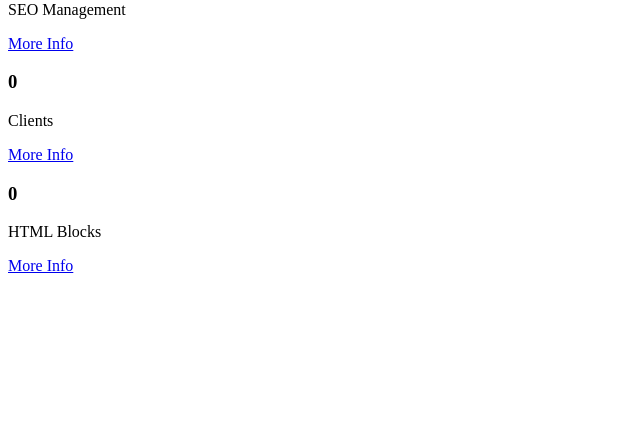
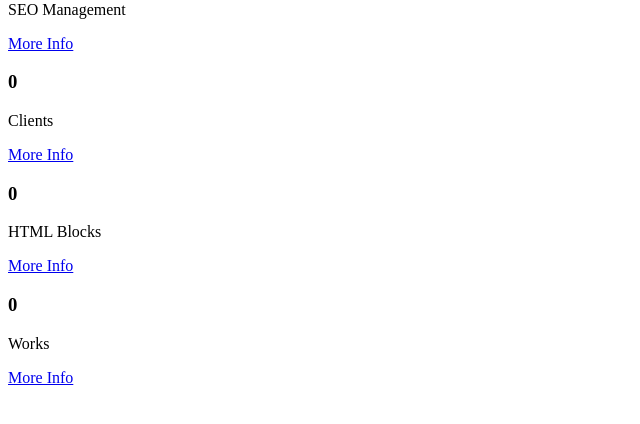
Before and after one commit to BSshree/jujubee, a Yii app: template backend/modules/admin/views/site/index.php in a window 1280 px wide. Shown: the part 267-691 px from the top of the page, without its empty margins (0-640 px from the left). Run offline with PHP 8.4 and a stand-in for Yii, Linux system fonts and the light colour scheme; the template is opened without the code that fills it, so the values that code supplies are empty; some libraries are stand-ins or nearby versions.

Commit message:
Work management & changes

```diff
--- a/backend/modules/admin/views/clients/_form.php
+++ b/backend/modules/admin/views/clients/_form.php
@@ -36,7 +36,7 @@ use yii\widgets\ActiveForm;
         <?php if ($model->thumbnail) { ?>
             <div class="form-group">
                 <div class="col-sm-0 col-sm-offset-2">
-                    <img src="<?php echo Yii::getAlias('@web/uploads') . '/' . $model->thumbnail; ?>" width="130px" height="100px">
+                    <img src="<?php echo Yii::getAlias('@web/uploads') . '/' . $model->thumbnail; ?>" width="130px" height="120px">
                 </div>
             </div>
 
--- a/backend/modules/admin/views/clients/view.php
+++ b/backend/modules/admin/views/clients/view.php
@@ -39,7 +39,7 @@ $this->params['breadcrumbs'][] = $this->title;
                 'value' => function($data) {
                     return Yii::getAlias('@web/uploads') . '/' . $data->thumbnail;
                 },
-                'format' => ['image', ['width' => '130', 'height' => '100']],
+                'format' => ['image', ['width' => '130', 'height' => '120']],
             ],
         ],
     ])
--- a/backend/modules/admin/views/layouts/_sidebarNav.php
+++ b/backend/modules/admin/views/layouts/_sidebarNav.php
@@ -79,7 +79,7 @@
                     <li><a href="/webpanel/admin/seo/index"><i class="fa fa-circle-o"></i> SEO</a></li>
                     <li><a href="/webpanel/admin/clients/index"><i class="fa fa-circle-o"></i> Client</a></li>
                     <li><a href="/webpanel/admin/blocks/index"><i class="fa fa-circle-o"></i> HTML Blocks</a></li>
-                    <li><a href="#l"><i class="fa fa-circle-o"></i> Portfolio</a></li>
+                    <li><a href="/webpanel/admin/works/index"><i class="fa fa-circle-o"></i> Works</a></li>
                 </ul>
             </li>
             <!--        <li class="treeview">
--- a/backend/modules/admin/views/site/index.php
+++ b/backend/modules/admin/views/site/index.php
@@ -6,6 +6,7 @@ use yii\helpers\Html;
 use yii\web\View;
 use yii\bootstrap\Alert;
 use common\models\Seo;
+use common\models\Work;
 use common\models\Client;
 use common\models\Page;
 $view = "More Info <i class='fa fa-arrow-circle-right'></i>";
@@ -80,7 +81,7 @@ $view = "More Info <i class='fa fa-arrow-circle-right'></i>";
         </div>
          <div class="col-lg-3 col-xs-6">
           <!-- small box -->
-          <div class="small-box bg-teal">
+          <div class="small-box bg-blue">
             <div class="inner">
                 <h3><?= $clients = Client::find()->count();?></h3>
 
@@ -93,6 +94,21 @@ $view = "More Info <i class='fa fa-arrow-circle-right'></i>";
             <!--<a href="#" class="small-box-footer">More info <i class="fa fa-arrow-circle-right"></i></a>-->
           </div>
         </div>
+        <div class="col-lg-3 col-xs-6">
+          <!-- small box -->
+          <div class="small-box bg-teal">
+            <div class="inner">
+                <h3><?= $works = Work::find()->count();?></h3>
+
+              <p>Works</p>
+            </div>
+            <div class="icon">
+              <i class="ion-ios-briefcase"></i>
+            </div>
+               <?php echo Html::a($view, ['/admin/works/index'], ["class" => 'small-box-footer']); ?>
+            <!--<a href="#" class="small-box-footer">More info <i class="fa fa-arrow-circle-right"></i></a>-->
+          </div>
+        </div>
         <!-- ./col -->
 
         <!-- ./col -->
```
Also changed, not shown: backend/modules/admin/controllers/BlocksController.php (+11 -0 lines), backend/modules/admin/controllers/ClientsController.php (+11 -0 lines), frontend/modules/site/views/layouts/footer.php (+0 -14 lines), frontend/web/themes/site_theme/js/custom.js (+13 -0 lines).
